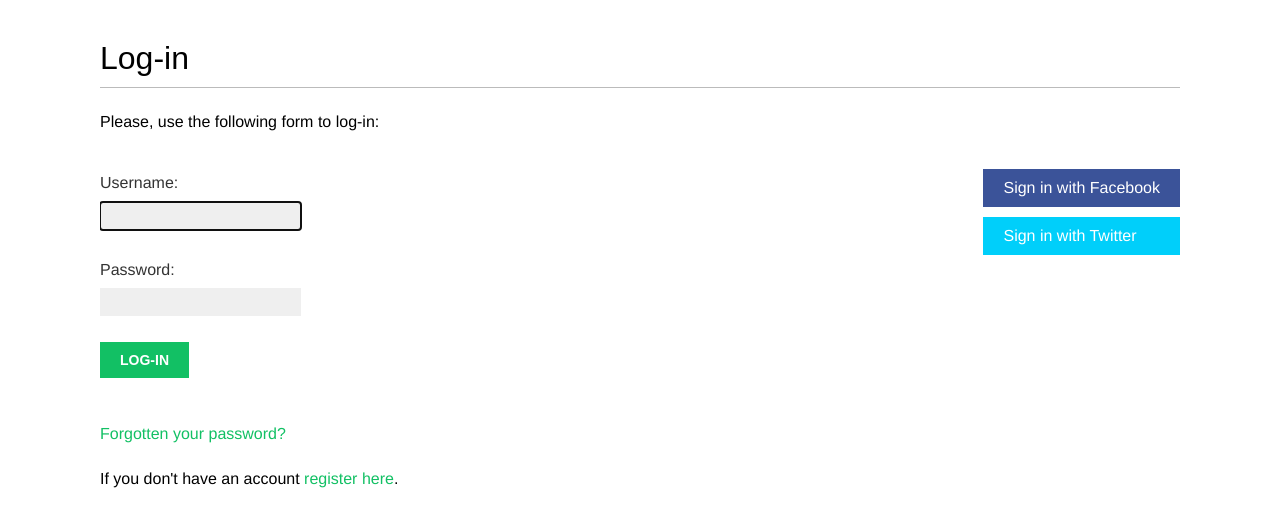
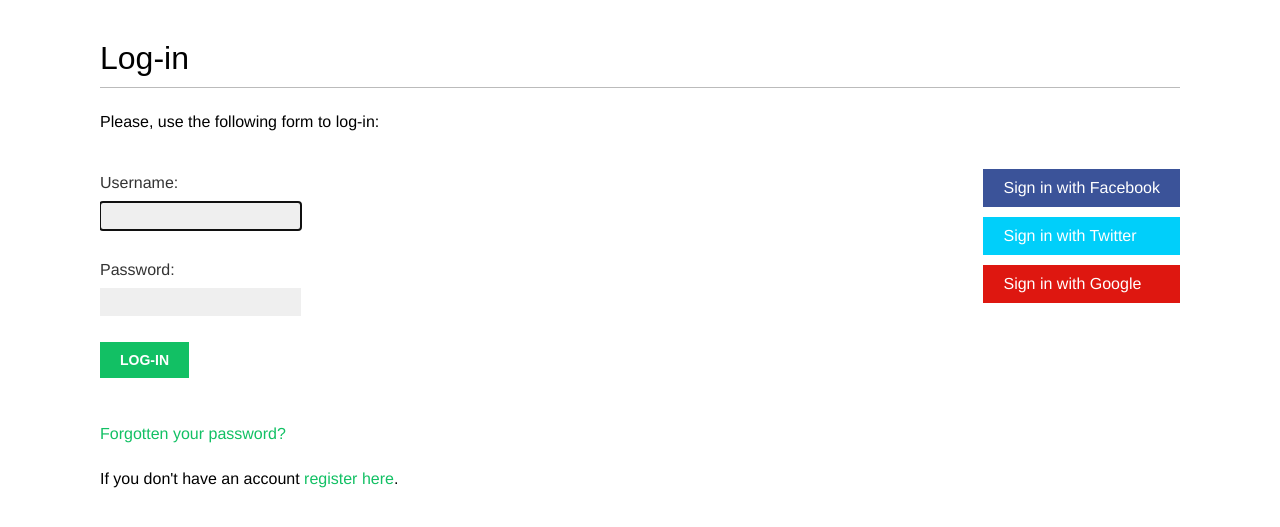
Before and after one commit to mel-kv/social_website, a Django app: page /account/login/ in a window 1280 px wide. Shown: the part 47-574 px from the top of the page. Run offline with Django 4.2, Linux system fonts and the light colour scheme; some web fonts are replaced.

Commit message:
authentication with Google

```diff
--- a/social_website/settings.py
+++ b/social_website/settings.py
@@ -102,6 +102,7 @@ AUTHENTICATION_BACKENDS = [
     'account.authentication.EmailAuthBackend',
     'social_core.backends.facebook.FacebookOAuth2',
     'social_core.backends.twitter.TwitterOAuth',
+    'social_core.backends.google.GoogleOAuth2',
 ]
 
 MEDIA_URL = 'media/'
@@ -112,3 +113,6 @@ SOCIAL_AUTH_FACEBOOK_SECRET = os.environ['SOCIAL_AUTH_FACEBOOK_SECRET']
 
 SOCIAL_AUTH_TWITTER_KEY = os.environ['SOCIAL_AUTH_TWITTER_KEY']
 SOCIAL_AUTH_TWITTER_SECRET = os.environ['SOCIAL_AUTH_TWITTER_SECRET']
+
+SOCIAL_AUTH_GOOGLE_OAUTH2_KEY = os.environ['SOCIAL_AUTH_GOOGLE_OAUTH2_KEY']
+SOCIAL_AUTH_GOOGLE_OAUTH2_SECRET = os.environ['SOCIAL_AUTH_GOOGLE_OAUTH2_SECRET']
--- a/templates/registration/login.html
+++ b/templates/registration/login.html
@@ -31,6 +31,9 @@
             <li class="twitter">
                 <a href="{% url 'social:begin' 'twitter' %}">Sign in with Twitter</a>
             </li>
+            <li class="google">
+                <a href="{% url 'social:begin' 'google-oauth2' %}">Sign in with Google</a>
+            </li>
         </ul>
     </div>
 {% endblock %}
```
Also changed, not shown: db.sqlite3.
